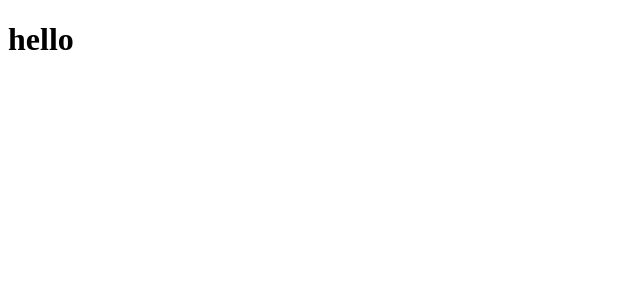
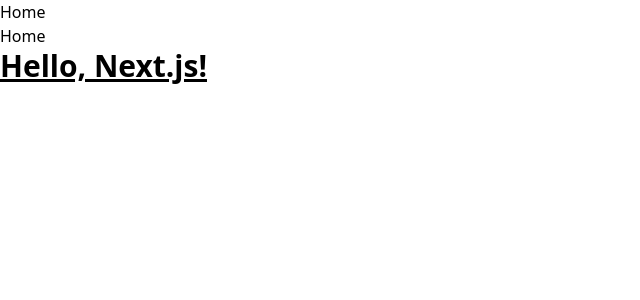
Before and after one commit to matan77/CarStoreProject, a Next.js app in the folder car-store/: page / in a window 1280 px wide. Shown: the top 300 px of the page, without its empty margins (0-640 px from the left). Built offline with nearby package versions, Linux system fonts and the light colour scheme.

Commit message:
build: added tailwind css frontend

```diff
--- /dev/null
+++ b/car-store/components/layout.jsx
@@ -0,0 +1,16 @@
+import Navbar from "./navbar";
+
+
+export default function Layout({ children }) {
+    return (
+        <>
+
+            <Navbar />
+
+            <main>{children}</main>
+            <footer>
+
+            </footer>
+        </>
+    )
+}
--- /dev/null
+++ b/car-store/components/navbar.jsx
@@ -0,0 +1,20 @@
+import React from 'react';
+import Link from 'next/link';
+
+export default function Navbar() {
+
+    return (
+        <>
+            <nav>
+                <ul>
+                    <li>
+                        <Link href="/">Home</Link>
+                    </li>
+                    <li>
+                        <Link href="/">Home</Link>
+                    </li>
+                </ul>
+            </nav>
+        </>
+    );
+};
--- a/car-store/package.json
+++ b/car-store/package.json
@@ -23,5 +23,10 @@
     "next": "^14.1.0",
     "react": "^18.2.0",
     "react-dom": "^18.2.0"
+  },
+  "devDependencies": {
+    "autoprefixer": "^10.4.17",
+    "postcss": "^8.4.35",
+    "tailwindcss": "^3.4.1"
   }
 }
--- /dev/null
+++ b/car-store/pages/_app.jsx
@@ -0,0 +1,11 @@
+import '../styles/globals.css';
+import Layout from '../components/layout';
+
+export default function App({ Component, pageProps }) {
+    return (
+        <Layout>
+            <Component {...pageProps} />
+        </Layout>
+    );
+    ;
+}
--- a/car-store/pages/index.jsx
+++ b/car-store/pages/index.jsx
@@ -1,12 +1,7 @@
 import React from "react";
 
 
-export default function App() {
+export default function Page() {
+    return <h1 className="text-3xl font-bold underline">Hello, Next.js!</h1>
 
-    return (
-        <>
-
-            <h1>hello</h1>
-
-        </>);
 }
--- /dev/null
+++ b/car-store/postcss.config.js
@@ -0,0 +1,6 @@
+module.exports = {
+  plugins: {
+    tailwindcss: {},
+    autoprefixer: {},
+  },
+}
--- /dev/null
+++ b/car-store/styles/globals.css
@@ -0,0 +1,3 @@
+@tailwind base;
+@tailwind components;
+@tailwind utilities;
--- /dev/null
+++ b/car-store/tailwind.config.js
@@ -0,0 +1,11 @@
+/** @type {import('tailwindcss').Config} */
+module.exports = {
+  content: [
+    './pages/**/*.{html,js,jsx}',
+    './components/**/*.{html,js,jsx}',
+  ],
+  theme: {
+    extend: {},
+  },
+  plugins: [],
+}
```
Also changed, not shown: car-store/pages/login.jsx (added, +10 -0 lines), 2 other files (tests, documents, lock files or other folders).
